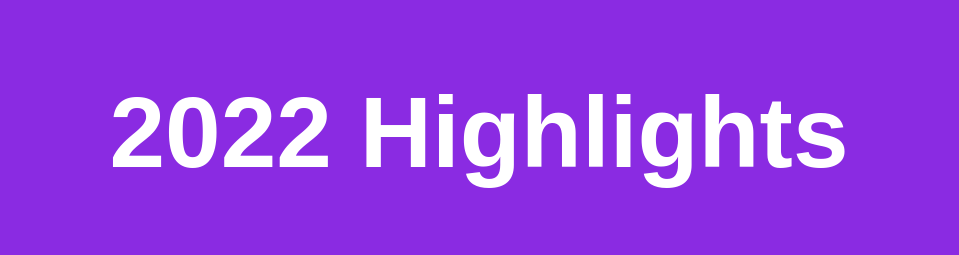
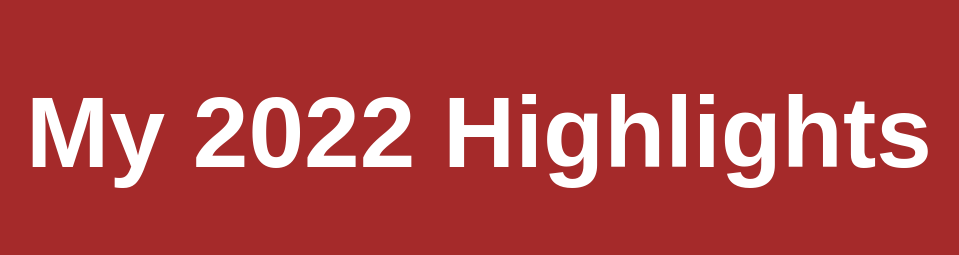
Before and after one commit to dfilmon/2022-highlights, a plain HTML site: page index.html in a window 1280 px wide. Shown: the top 255 px of the page, without its empty margins (161-1120 px from the left). Drawn offline with Linux system fonts and the light colour scheme.

Commit message:
hey bro i changed the title and background color

```diff
--- a/index.html
+++ b/index.html
@@ -9,7 +9,7 @@
 </head>
 <body>
 
-    <h1>2022 Highlights</h1>
+    <h1>My 2022 Highlights</h1>
 
     <div class="container1">
     </div>
--- a/style.css
+++ b/style.css
@@ -1,5 +1,5 @@
 body{
-    background-color: blueviolet;
+    background-color:brown;
     color: white;
     font-family: Arial, Helvetica, sans-serif;
     font-size: 50px;
```
